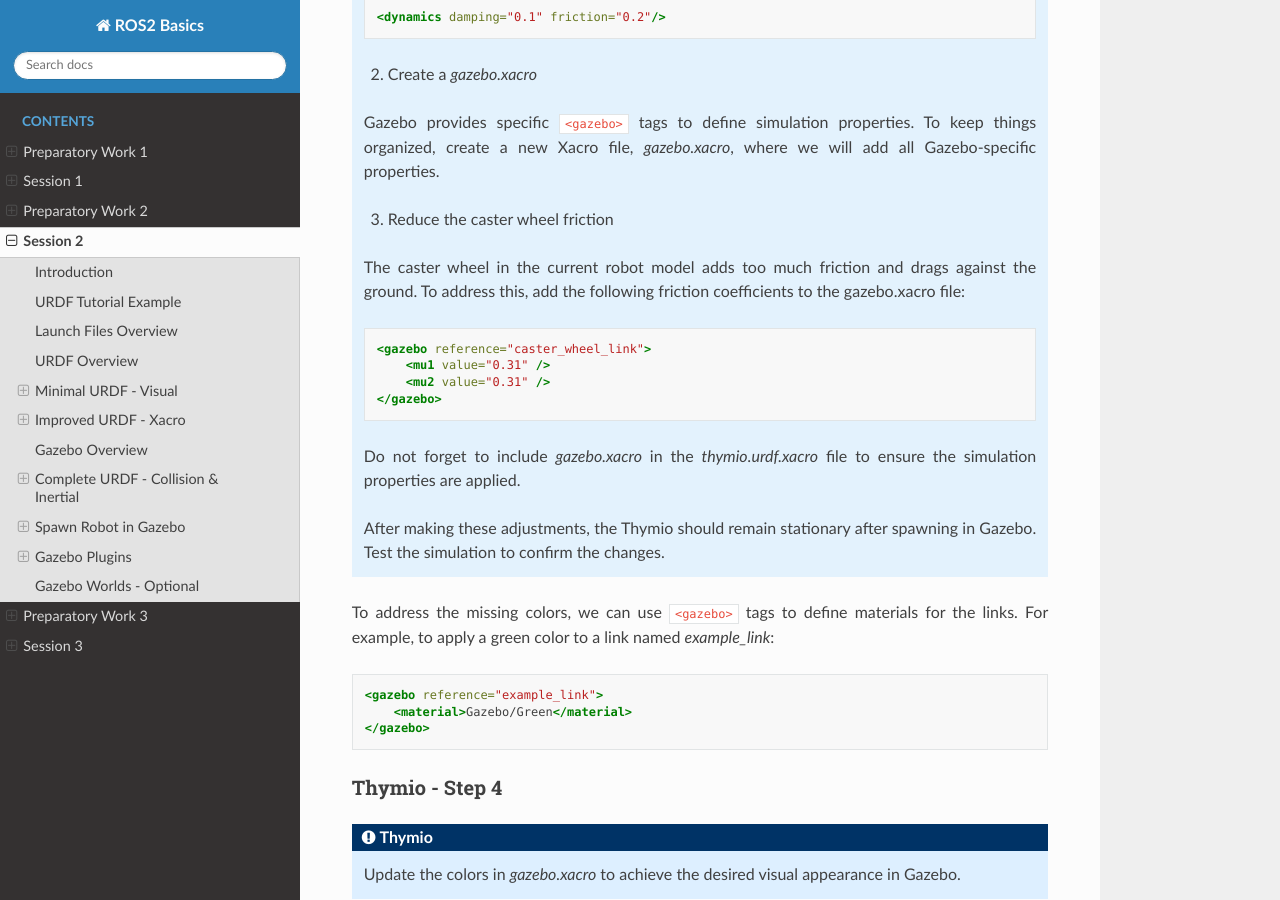
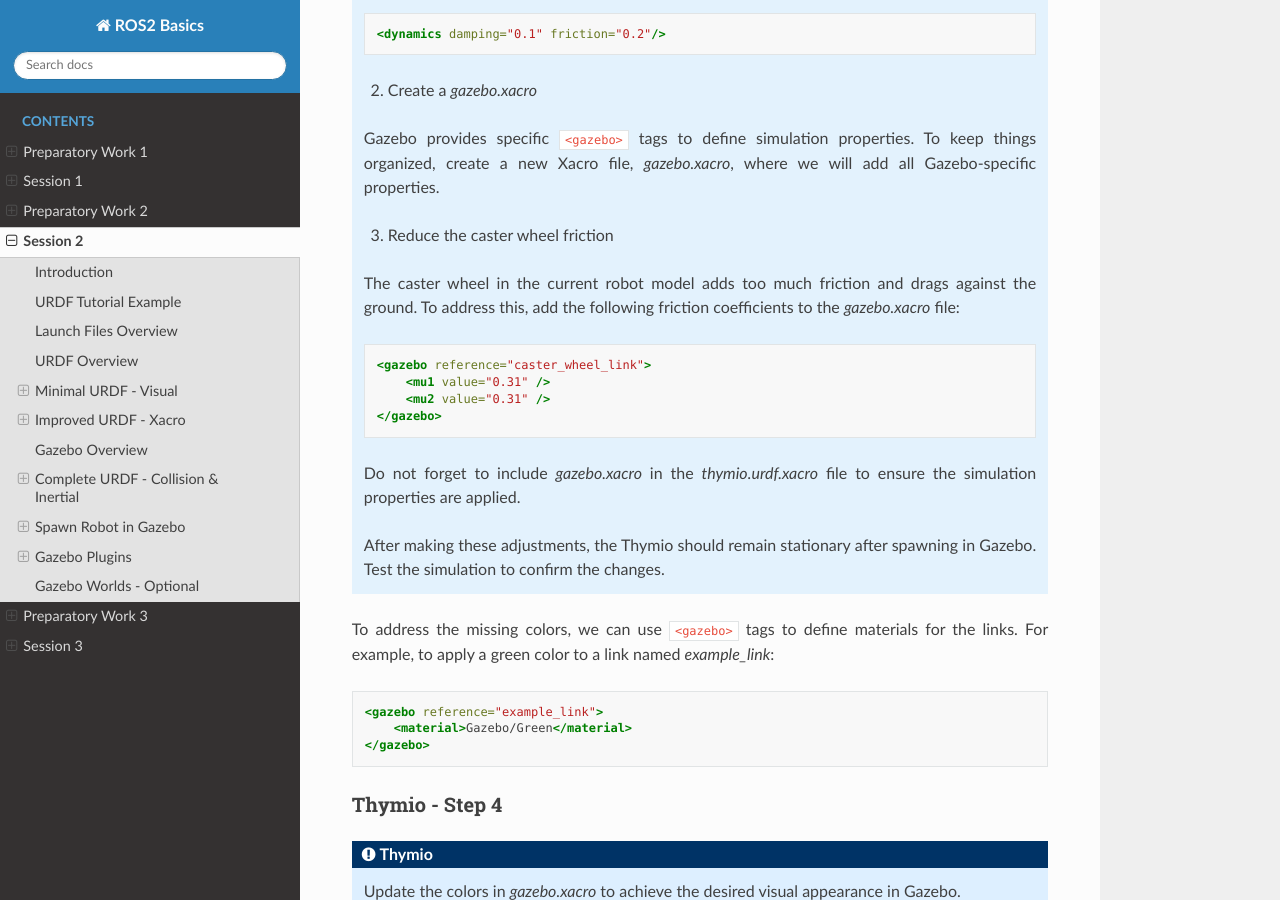
Before and after one commit to LucaSidoti/ReadTheDocs-ROS2_Basics, a Sphinx documentation site: the page built from source/session_2.rst, in a window 1280 px wide and 900 px high, scrolled down 28978 px. Built offline with Sphinx 7.4.7 and the Read the Docs theme 3.1.0, drawn with Linux system fonts in a browser that asks for light colours; some of the changed text lies outside the part shown.

Commit message:
Fixing small things

```diff
--- a/source/prep_work_1.rst
+++ b/source/prep_work_1.rst
@@ -272,7 +272,9 @@
 
 To reinforce your understanding of these commands, we invite you to participate in a command-line challenge designed to practice your skills!
 
-<h3 style="font-size: 1.25em; font-weight: bold; margin: 1em 0;">Command-Line Challenge</h3>
+.. raw:: html
+
+   <h3 style="font-size: 1.25em; font-weight: bold; margin: 1em 0;">Command-Line Challenge</h3>
 
 **Objective**
 
--- a/source/session_2.rst
+++ b/source/session_2.rst
@@ -1774,6 +1774,7 @@
         </collision>
         <xacro:cylinder_inertia m="${second_link_mass}" r="${second_link_radius}" h="${second_link_length}"
                                 xyz="${second_link_length / 2.0} 0 0" rpy="0 ${pi / 2.0} 0"/>
+    </link>
 
 .. note::
 
@@ -1906,7 +1907,7 @@
 
     3. Reduce the caster wheel friction
 
-    The caster wheel in the current robot model adds too much friction and drags against the ground. To address this, add the following friction coefficients to the gazebo.xacro file:
+    The caster wheel in the current robot model adds too much friction and drags against the ground. To address this, add the following friction coefficients to the *gazebo.xacro* file:
 
     .. code-block:: xml
 
```
Also changed, not shown: other parts of source/session_2.rst (+1 -1 lines), 8 other files.
